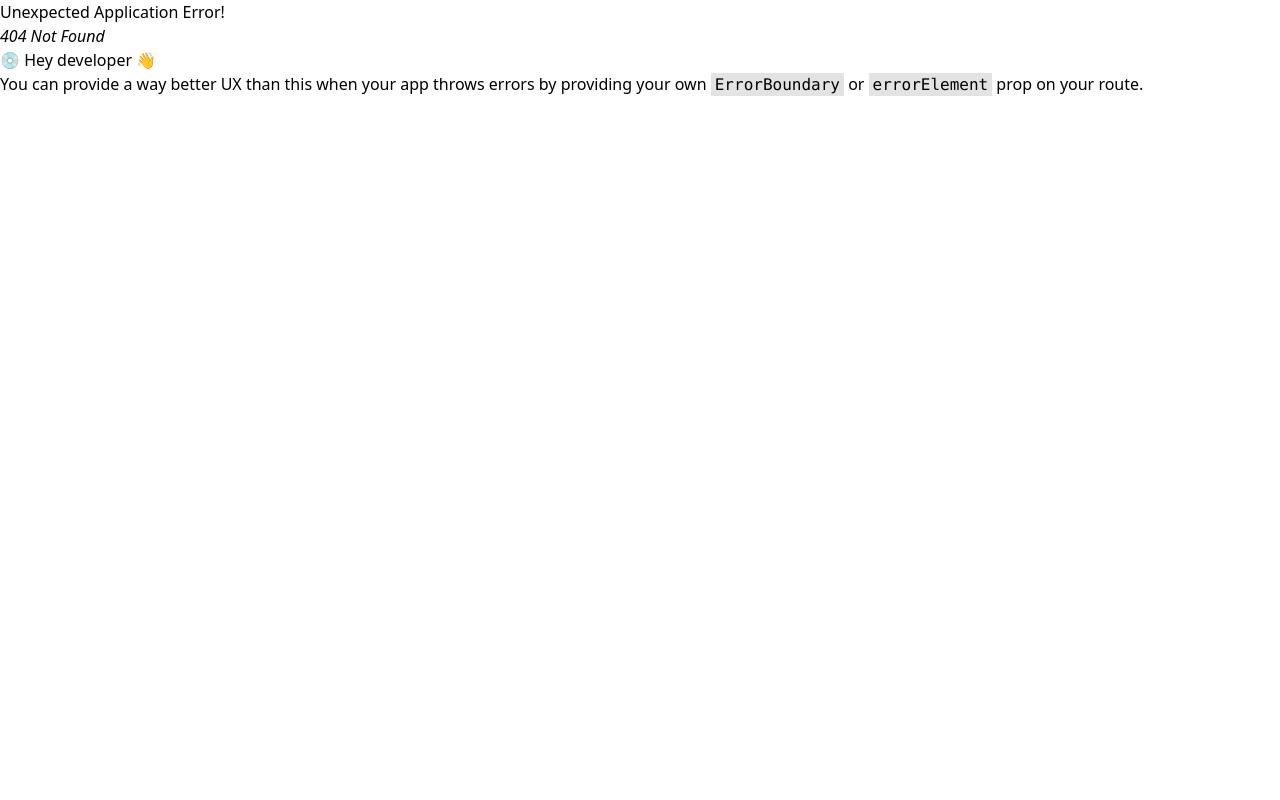
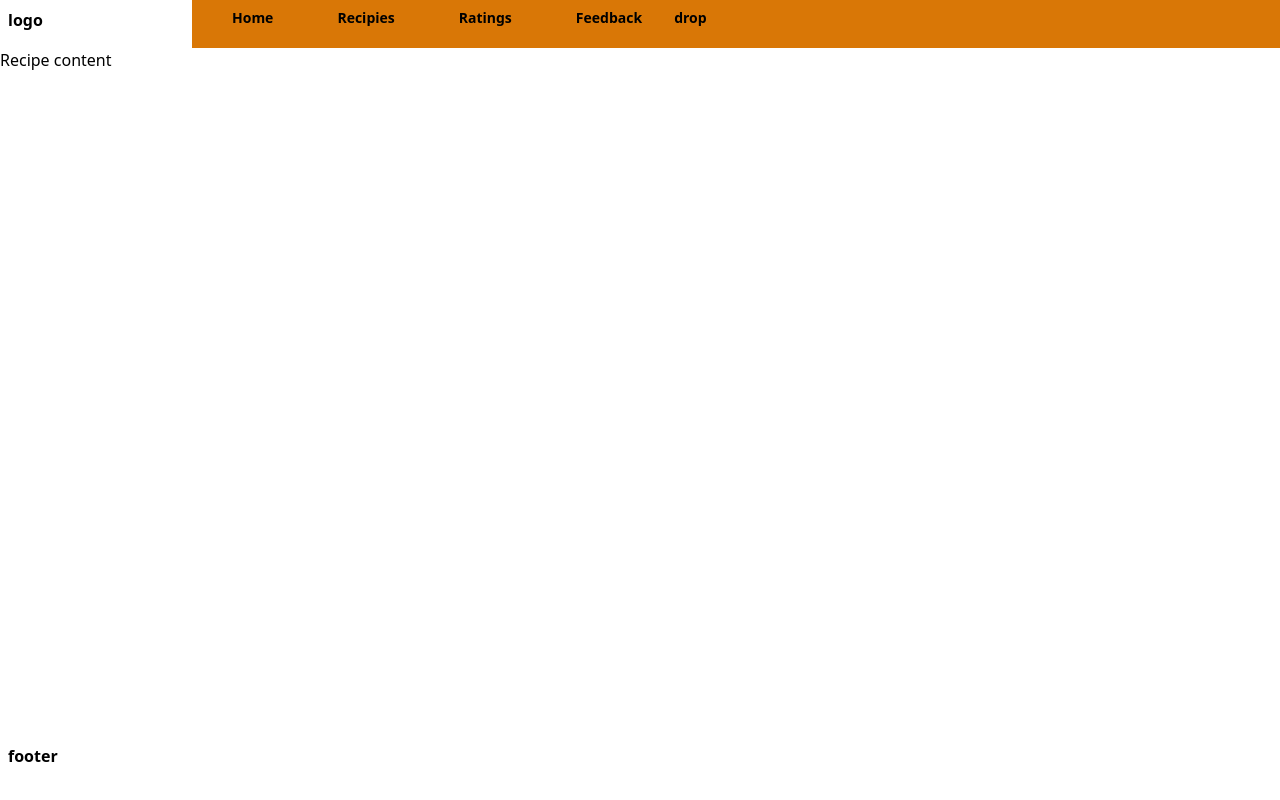
Before and after one commit to JohnsonKamanga/JJRSandwiches, a React (Vite) app: page /Recipes in a window 1280 px wide. Before the commit this address had no page. Built offline with nearby package versions, Linux system fonts and the light colour scheme.

Commit message:
added recipes and ratings pages

```diff
--- /dev/null
+++ b/src/Components/Ratings/Ratings.jsx
@@ -0,0 +1,15 @@
+import NavBar from "../HomePage/NavBar";
+import Footer from "../HomePage/Footer";
+
+export default function Ratings(){
+
+    return(
+        <div className="flex flex-col min-h-full h-screen">
+            <NavBar/>
+            <div className="h-[86%]">
+                ratings contents
+            </div>
+            <Footer/>
+        </div>
+    )
+}
--- /dev/null
+++ b/src/Components/Recipes/Recipes.jsx
@@ -0,0 +1,15 @@
+import Footer from "../HomePage/Footer";
+import NavBar from "../HomePage/NavBar";
+
+export default function Recipes(){
+
+    return(
+        <div className="flex flex-col min-h-full h-screen">
+            <NavBar/>
+            <div className=" h-[86%]">
+                Recipe content
+            </div>
+            <Footer/>
+        </div>
+    )
+}
```
Also changed, not shown: src/routes.jsx (+11 -1 lines).
